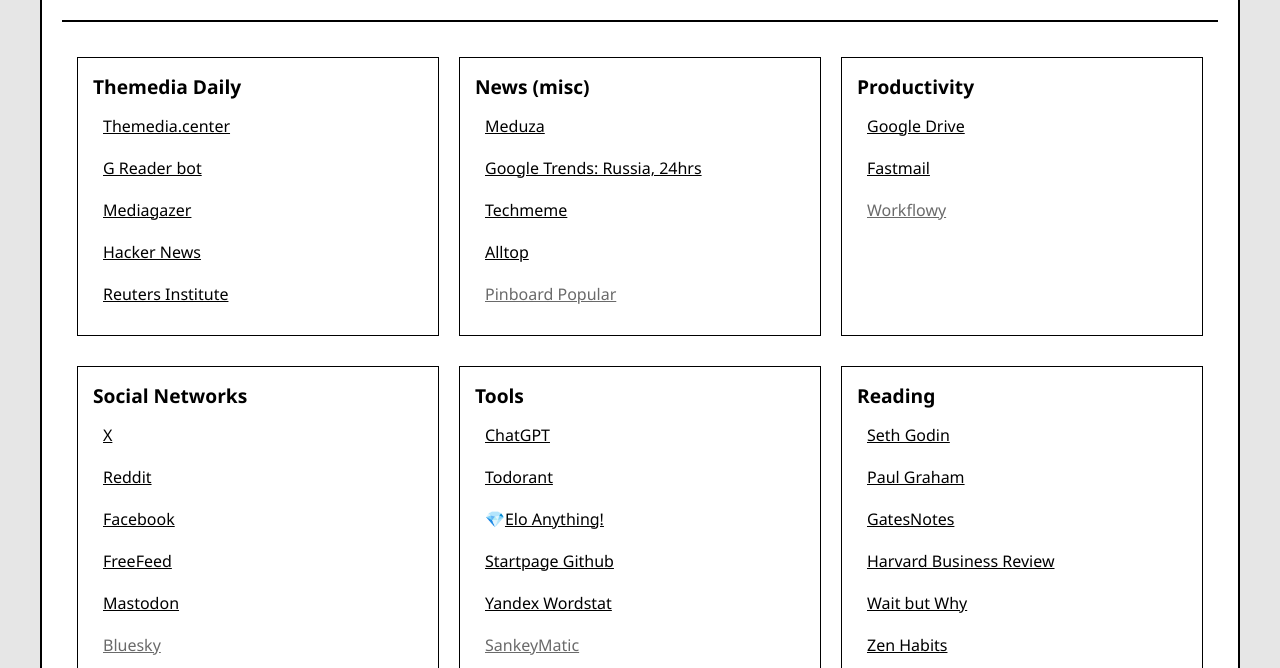
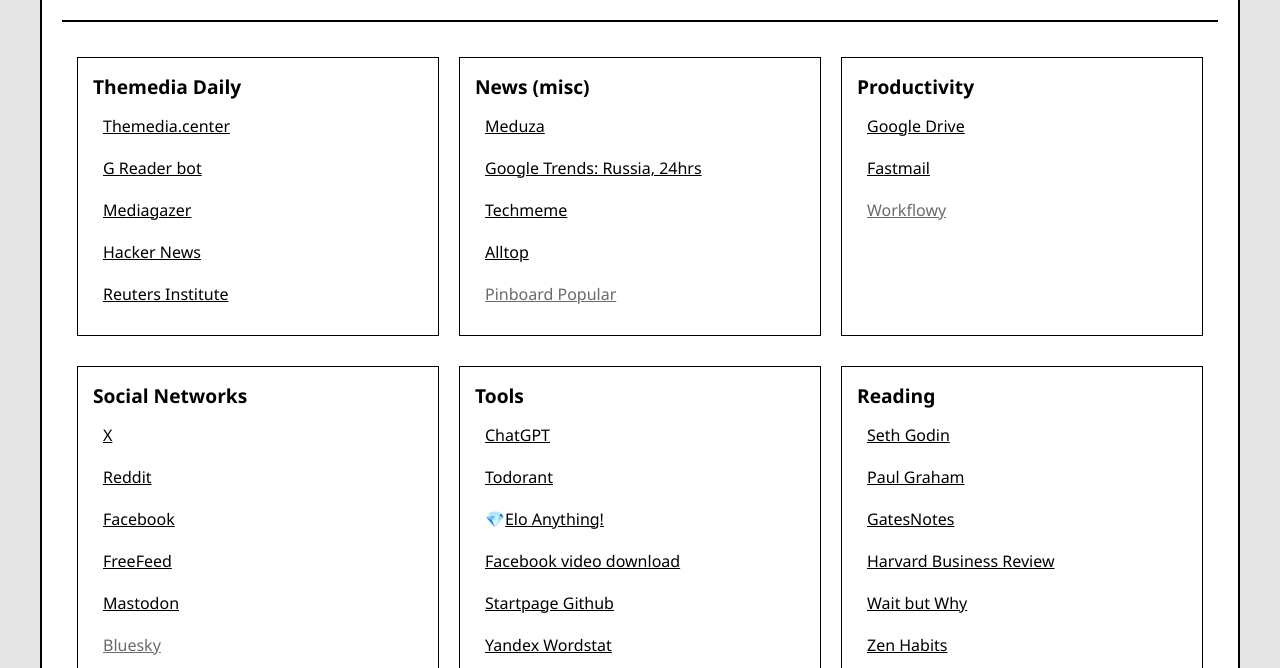
Before and after one commit to alamzin/startpage, a plain HTML site: page index.html in a window 1280 px wide. Shown: the part 128-796 px from the top of the page. Drawn offline with Linux system fonts and the light colour scheme.

Commit message:
add Fdown

```diff
--- a/index.html
+++ b/index.html
@@ -262,6 +262,7 @@
                 <a href="https://chat.openai.com/">ChatGPT</a>
                 <a href="https://todorant.com/">Todorant</a>
                 <a href="https://elo.bytes.zone/"><span style="display:inline-block;text-decoration:none;">💎 </span>Elo Anything!</a>
+                <a href="https://fdown.net/">Facebook video download</a>
                 <a href="https://github.com/alamzin/startpage/">Startpage Github</a>
                 <a href="https://wordstat.yandex.com/">Yandex Wordstat</a>
                 <a class="rare" href="https://sankeymatic.com/build/">SankeyMatic</a>
```
